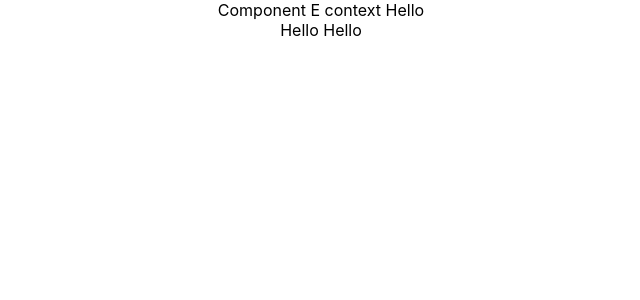
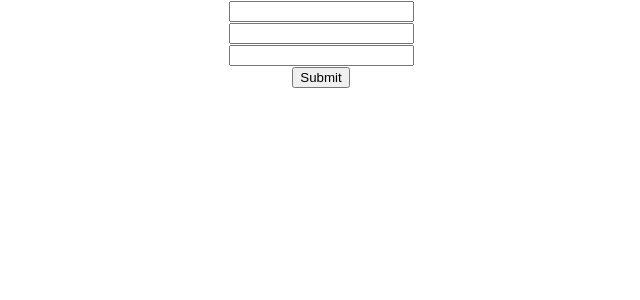
Before and after one commit to ethioclicks/react-practice, a React (Create React App) app: page / in a window 1280 px wide. Shown: the top 300 px of the page, without its empty margins (319-959 px from the left). Built offline with nearby package versions, Linux system fonts and the light colour scheme.

Commit message:
Http requests

```diff
--- a/package.json
+++ b/package.json
@@ -6,6 +6,7 @@
     "@testing-library/jest-dom": "^5.16.4",
     "@testing-library/react": "^12.1.4",
     "@testing-library/user-event": "^13.5.0",
+    "axios": "^0.27.2",
     "react": "^18.0.0",
     "react-dom": "^18.0.0",
     "react-scripts": "5.0.0",
--- a/src/App.js
+++ b/src/App.js
@@ -35,14 +35,20 @@ import User from './components/User';
 import CounterRender from './components/CounterRender';
 import { UserProvider } from './components/userContext';
 import ComponentC from './components/ComponentC';
+import PostList from './components/PostList';
+import PostForm from './components/PostForm';
 
 class App extends Component { //in the latest react app we start our app with function but we have changed it to class component.
   render () {
     return (
       <div className="App">
-        <UserProvider value="Hello">
+        {/* <PostList/> */}
+
+        <PostForm/>
+
+        {/* <UserProvider value="Hello">
           <ComponentC/>
-        </UserProvider>
+        </UserProvider> */}
 
 
         {/* <CounterRender>
--- /dev/null
+++ b/src/components/PostForm.js
@@ -0,0 +1,53 @@
+import React, { Component } from 'react';
+import axios from 'axios';
+class PostForm extends Component {
+    constructor(props) {
+        super(props);
+        this.state = {
+            userId: '',
+            title: '',
+            body: ''
+        }
+    }
+    changeHandler = e =>{
+        this.setState(
+            {[e.target.name]: e.target.value}
+        )
+    }
+    submitHandler = e =>{
+        e.preventDefault()
+        console.log(this.state)
+        axios.post('https://jsonplaceholder.typicode.com/posts',this.state)
+            .then(response => {
+                console.log(response)
+            })
+
+            .catch(error => {
+                console.log(error)
+            })
+    }
+    render() {
+        const {userId, title, body} = this.state
+        return (
+            <div>
+                <form onSubmit={this.submitHandler}>
+                    <div>
+                        <input type="text" name="userId"
+                         value={userId} onChange={this.changeHandler} />
+                    </div>
+                    <div>
+                        <input type="text" name="title"
+                         value={title} onChange={this.changeHandler} />
+                    </div>
+                    <div>
+                        <input type="text" name="body"
+                         value={body} onChange={this.changeHandler} />
+                    </div>
+                    <button type="submit">Submit</button>
+                </form>
+            </div>
+        );
+    }
+}
+
+export default PostForm;
--- /dev/null
+++ b/src/components/PostList.js
@@ -0,0 +1,42 @@
+import React, { Component } from 'react';
+import axios from 'axios';
+
+class PostList extends Component {
+    constructor(props) {
+        super(props);
+        this.state = {
+            posts: [],
+            errorMsg:''
+        }
+    }
+
+    componentDidMount(){
+        axios.get('https://jsonplaceholder.typicode.com/posts')
+        .then(response => {
+            console.log(response)
+            this.setState( {posts: response.data})
+        })
+        .catch(error =>{
+            console.log(error)
+            this.setState({errorMsg: 'Error Retreiving data'})
+        })
+    }
+    render() {
+        const {posts, errorMsg} =this.state
+        return (
+            <div>
+                List of Posts
+                {
+                    posts.length ?
+                    posts.map(post => <div key={post.id}> {post.title} </div>) :
+                    null
+                }
+                {
+                    errorMsg ? <div> {errorMsg} </div> : null
+                }
+            </div>
+        );
+    }
+}
+
+export default PostList;
```
Also changed, not shown: 1 other file (tests, documents, lock files or other folders).
